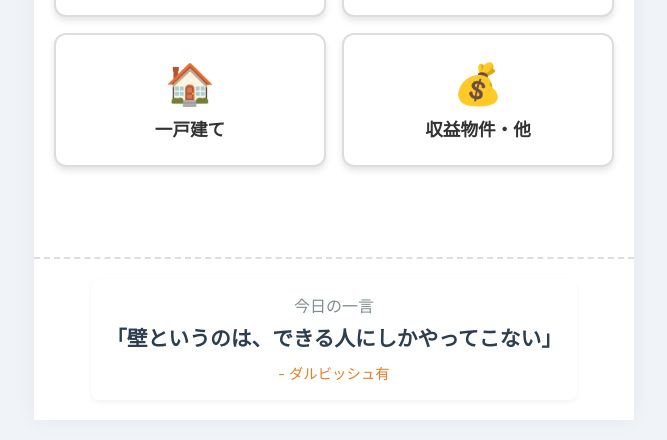
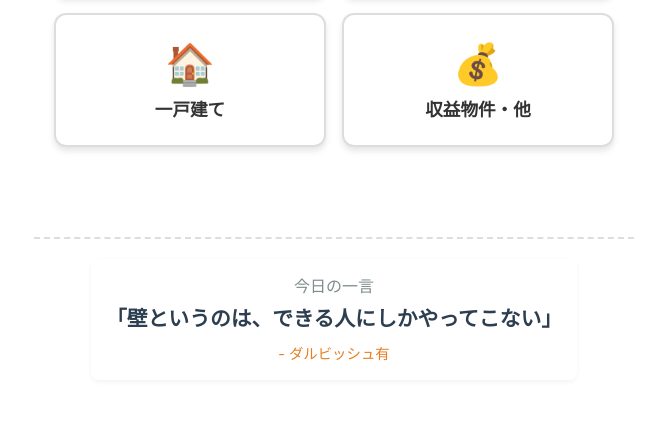
Before and after one commit to 1p-MAKER/okinawa-housing-search, a website: page index.html in a window 1280 px wide. Shown: the part 688-1128 px from the top of the page, without its empty margins (306-973 px from the left). After the commit the page ends 1088 px from the top, so only its background shows below. Drawn offline with Linux system fonts and the light colour scheme; a web font is replaced by a local one.

Commit message:
fix(ui): eliminate mobile gray gaps on legacy version

```diff
--- a/index.html
+++ b/index.html
@@ -2,6 +2,8 @@
 <html lang="ja">
 
 <head>
+    <meta charset="UTF-8">
+    <meta name="viewport" content="width=device-width, initial-scale=1.0, viewport-fit=cover">
     <link rel="preconnect" href="https://fonts.googleapis.com">
     <link rel="preconnect" href="https://fonts.gstatic.com" crossorigin>
     <link
--- a/style.css
+++ b/style.css
@@ -21,8 +21,9 @@
 body {
     font-family: "Mochiy Pop P One", sans-serif;
     margin: 0;
-    padding: 20px;
-    background-color: #f0f4f8;
+    padding: 0;
+    background-color: var(--surface-color);
+    /* Match container */
     color: #333;
     line-height: 1.6;
 }
@@ -36,11 +37,14 @@ h3 {
 }
 
 .app-container {
+    width: 100%;
+    /* Ensure full width */
     max-width: 600px;
     margin: 0 auto;
     min-height: 100vh;
     background-color: var(--surface-color);
-    box-shadow: 0 0 20px rgba(0, 0, 0, 0.05);
+    box-shadow: none;
+    /* Remove shadow to blend in */
     display: flex;
     flex-direction: column;
 }
```
